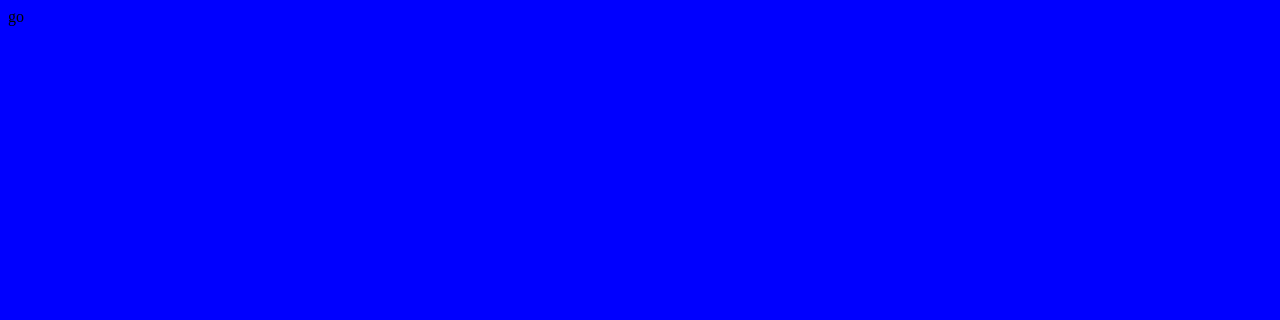
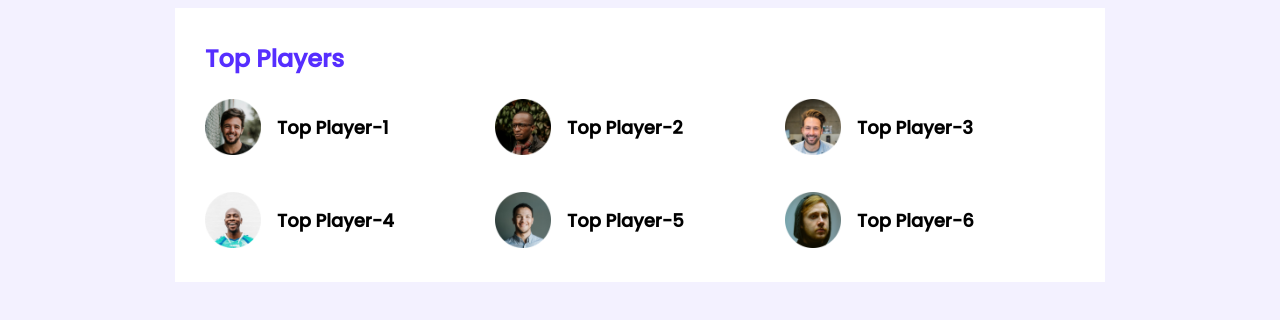
Before and after one commit to shakirmouri/leader-board-css3, a plain HTML site: page index.html in a window 1280 px wide. Drawn offline with Linux system fonts and the light colour scheme.

Commit message:
submitted

```diff
--- a/index.html
+++ b/index.html
@@ -4,11 +4,50 @@
     <meta charset="UTF-8">
     <meta http-equiv="X-UA-Compatible" content="IE=edge">
     <meta name="viewport" content="width=device-width, initial-scale=1.0">
-    <title><Textarea>gi</Textarea></title>
+    <title>Landin Page</title>
     <!-- stylesheet -->
     <link rel="stylesheet" href="styles/style.css">
 </head>
 <body>
-    go
+    <!-- header start -->
+    <header>
+
+    </header>
+    <!-- header end -->
+    <main>
+        <!-- top players and top blogs -->
+        <section class="container">
+            <div class="top-player">
+                <h2 class="section-title">Top Players</h2>
+                <div class="players">
+                    <div class="player">
+                        <img src="images/players/player-1.png" alt="">
+                        <h3 class="player-name" class="player-name">Top Player-1</h3>
+                    </div>
+                    <div class="player">
+                        <img src="images/players/player-2.png" alt="">
+                        <h3 class="player-name" class="player-name" class="player-name">Top Player-2</h3>
+                    </div>
+                    <div class="player">
+                        <img src="images/players/player-3.png" alt="">
+                        <h3 class="player-name">Top Player-3</h3>
+                    </div>
+                    <div class="player">
+                        <img src="images/players/player-4.png" alt="">
+                        <h3 class="player-name" class="player-name">Top Player-4</h3>
+                    </div>
+                    <div class="player">
+                        <img src="images/players/player-5.png" alt="">
+                        <h3 class="player-name" class="player-name">Top Player-5</h3>
+                    </div>
+                    <div class="player">
+                        <img src="images/players/player-6.png" alt="">
+                        <h3 class="player-name" class="player-name">Top Player-6</h3>
+                    </div>
+                </div>
+            </div>
+
+        </section>
+    </main>
 </body>
 </html>
--- a/styles/style.css
+++ b/styles/style.css
@@ -1,3 +1,41 @@
+/* fonts */
+@import url('https://fonts.googleapis.com/css2?family=Open+Sans&family=Poppins:wght@500&family=Roboto:wght@100&family=Source+Sans+Pro:ital@1&display=swap');
+/* common style */
 body{
-    background-color: blue;
+    font-family: 'Poppins', sans-serif;
+    background-color:#F3F1FF;
 }
+main{
+    display: flex;
+    justify-content: center;
+}
+.container{
+    background-color: #FFFFFF;
+    width: 870px;
+    padding: 30px;
+}
+/* top players styles */
+    .section-title{
+        color: #562EFF;
+        font-size: 24px;
+        margin-top: 3px;
+    }
+    .players{
+        display: grid;
+        grid-template-columns: repeat(3, 1fr);
+         grid-row-gap: 30px;
+
+    }
+    .player img{
+        width: 56px;
+        height: 56px;
+
+    }
+    .player{
+        display: flex;
+        align-items: center;
+    }
+    .player-name{
+        margin-left: 16px;
+        font-size: 18px;
+    }
```
